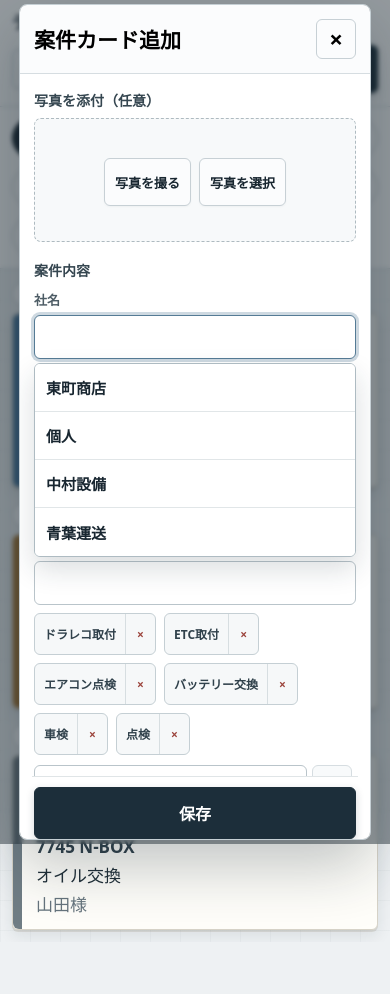
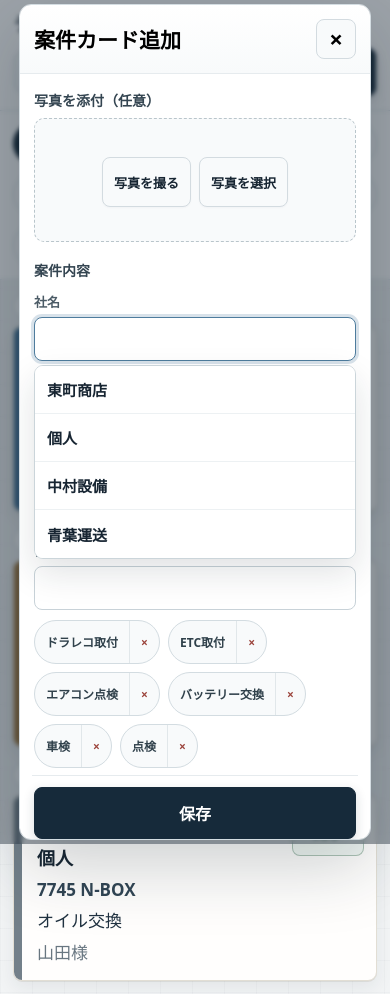
Before and after one commit to terada-gif/genba-board, a plain HTML site: page index.html in a window 390 px wide. Both pictures are taken after a click on the button "＋ 案件追加". Before the commit the page ends 942 px from the top, so only its background shows below. Drawn offline with Linux system fonts and the light colour scheme.

Commit message:
Refine premium whiteboard UI

```diff
--- a/styles.css
+++ b/styles.css
@@ -1,21 +1,21 @@
 :root {
   color-scheme: light;
-  --bg: #eef1f3;
-  --board: #f9fbfb;
-  --ink: #182630;
-  --navy: #1c2e3a;
-  --navy-hover: #263e4d;
-  --muted: #66747d;
-  --line: #d6dde1;
-  --strong-line: #b8c3c9;
-  --shadow: 0 8px 24px rgba(25, 43, 54, 0.09);
-  --card: #fffefa;
-  --blue: #47769d;
-  --green: #47775e;
-  --amber: #a77532;
-  --red: #a74e47;
-  --gray: #707d85;
-  --focus: rgba(50, 96, 130, 0.24);
+  --bg: #f2f4f5;
+  --board: #fbfcfc;
+  --ink: #172532;
+  --navy: #162a3a;
+  --navy-hover: #21384b;
+  --muted: #687680;
+  --line: #dce2e5;
+  --strong-line: #c4ced4;
+  --shadow: 0 10px 26px rgba(23, 37, 50, 0.06);
+  --card: #fffefd;
+  --blue: #3f7197;
+  --green: #4f7c62;
+  --amber: #a2783e;
+  --red: #aa4d48;
+  --gray: #73808a;
+  --focus: rgba(63, 113, 151, 0.2);
 }
 
 * {
@@ -26,10 +26,10 @@ body {
   margin: 0;
   min-width: 320px;
   background:
-    linear-gradient(90deg, rgba(28, 46, 58, 0.028) 1px, transparent 1px),
-    linear-gradient(rgba(28, 46, 58, 0.028) 1px, transparent 1px),
+    linear-gradient(90deg, rgba(22, 42, 58, 0.024) 1px, transparent 1px),
+    linear-gradient(rgba(22, 42, 58, 0.024) 1px, transparent 1px),
     var(--bg);
-  background-size: 30px 30px;
+  background-size: 32px 32px;
   color: var(--ink);
   font-family:
     "Yu Gothic", "YuGothic", "Hiragino Kaku Gothic ProN", Meiryo, system-ui,
@@ -46,13 +46,13 @@ select {
   display: flex;
   align-items: center;
   justify-content: space-between;
-  gap: 16px;
-  min-height: 78px;
-  padding: 14px 22px;
+  gap: 20px;
+  min-height: 82px;
+  padding: 16px 28px;
   border-bottom: 1px solid var(--line);
-  background: rgba(255, 255, 255, 0.96);
+  background: rgba(255, 255, 255, 0.94);
   backdrop-filter: blur(12px);
-  box-shadow: 0 3px 14px rgba(25, 43, 54, 0.05);
+  box-shadow: 0 1px 10px rgba(23, 37, 50, 0.04);
   position: sticky;
   top: 0;
   z-index: 10;
@@ -60,21 +60,22 @@ select {
 
 .topbar h1 {
   margin: 0;
-  font-size: 28px;
+  font-size: 27px;
   line-height: 1.2;
   letter-spacing: 0;
+  font-weight: 850;
 }
 
 .topbar p {
   margin: 4px 0 0;
-  color: var(--muted);
+  color: #66737d;
   font-size: 13px;
 }
 
 .topbar-actions {
   display: flex;
   align-items: center;
-  gap: 10px;
+  gap: 9px;
   flex-wrap: wrap;
   justify-content: flex-end;
 }
@@ -89,7 +90,7 @@ select {
 
 .topbar-add-actions {
   padding-left: 10px;
-  border-left: 1px solid var(--line);
+  border-left: 1px solid #e2e7ea;
 }
 
 .primary-button,
@@ -98,42 +99,43 @@ select {
 .icon-button {
   min-height: 40px;
   border: 1px solid transparent;
-  border-radius: 6px;
+  border-radius: 8px;
   padding: 0 14px;
   cursor: pointer;
-  font-weight: 750;
+  font-weight: 760;
   transition:
     transform 0.12s ease,
     box-shadow 0.12s ease,
     background-color 0.12s ease,
-    border-color 0.12s ease;
+    border-color 0.12s ease,
+    color 0.12s ease;
 }
 
 .primary-button {
   background: var(--navy);
   color: #fff;
   border-color: var(--navy);
-  box-shadow: 0 3px 9px rgba(28, 46, 58, 0.18);
+  box-shadow: 0 4px 12px rgba(22, 42, 58, 0.16);
 }
 
 .secondary-button {
-  background: #fbfcfd;
+  background: #f8fafb;
   color: var(--ink);
-  border-color: #c7d0d5;
-  box-shadow: 0 1px 2px rgba(25, 43, 54, 0.04);
+  border-color: #d3dbe0;
+  box-shadow: 0 1px 2px rgba(23, 37, 50, 0.03);
 }
 
 .danger-button {
-  background: #fffafa;
+  background: #fff8f7;
   color: var(--red);
-  border-color: rgba(167, 78, 71, 0.36);
+  border-color: rgba(170, 77, 72, 0.32);
 }
 
 .icon-button {
   width: 40px;
   padding: 0;
-  background: #fbfcfd;
-  border-color: #c7d0d5;
+  background: #f8fafb;
+  border-color: #d3dbe0;
   font-size: 24px;
   line-height: 1;
 }
@@ -141,20 +143,20 @@ select {
 .primary-button:hover {
   background: var(--navy-hover);
   border-color: var(--navy-hover);
-  box-shadow: 0 5px 14px rgba(28, 46, 58, 0.22);
+  box-shadow: 0 7px 16px rgba(22, 42, 58, 0.2);
   transform: translateY(-1px);
 }
 
 .secondary-button:hover,
 .icon-button:hover {
-  border-color: #9facb4;
-  background: #f2f5f6;
+  border-color: #bac6cc;
+  background: #eef2f4;
   transform: translateY(-1px);
 }
 
 .danger-button:hover {
-  border-color: rgba(167, 78, 71, 0.6);
-  background: #fff4f3;
+  border-color: rgba(170, 77, 72, 0.58);
+  background: #fff0ef;
   transform: translateY(-1px);
 }
 
@@ -178,21 +180,21 @@ button:disabled {
 
 .board-shell {
   overflow: hidden;
-  padding: 16px 18px 18px;
+  padding: 20px 22px 22px;
 }
 
 .complete-drop-zone {
-  min-height: 56px;
+  min-height: 54px;
   display: flex;
   align-items: center;
   justify-content: center;
   gap: 10px;
-  margin-bottom: 12px;
-  border: 1px dashed #91aa9a;
-  border-radius: 7px;
-  background: rgba(249, 252, 250, 0.9);
+  margin-bottom: 14px;
+  border: 1px dashed #a9bbb0;
+  border-radius: 10px;
+  background: rgba(255, 255, 255, 0.78);
   color: #355f49;
-  font-size: 18px;
+  font-size: 17px;
   font-weight: 900;
 }
 
@@ -212,7 +214,7 @@ button:disabled {
   display: grid;
   grid-template-columns: repeat(var(--desktop-columns, 4), minmax(0, 1fr));
   grid-template-rows: repeat(var(--desktop-rows, 1), minmax(0, 1fr));
-  gap: 14px;
+  gap: 16px;
   min-width: 0;
   min-height: calc(100vh - 178px);
   align-items: stretch;
@@ -222,8 +224,8 @@ button:disabled {
   display: flex;
   flex-direction: column;
   min-height: 0;
-  border: 1px solid #bdc7cc;
-  border-radius: 7px;
+  border: 1px solid #d8e0e4;
+  border-radius: 10px;
   background: var(--board);
   box-shadow: var(--shadow);
   overflow: hidden;
@@ -234,9 +236,9 @@ button:disabled {
   align-items: center;
   justify-content: space-between;
   gap: 10px;
-  padding: 13px 15px;
-  border-bottom: 1px solid var(--line);
-  background: #fdfefe;
+  padding: 14px 16px;
+  border-bottom: 1px solid #e5eaed;
+  background: linear-gradient(180deg, #ffffff 0%, #f7f9fa 100%);
 }
 
 .column-head h2 {
@@ -244,17 +246,20 @@ button:disabled {
   font-size: 21px;
   font-weight: 900;
   letter-spacing: 0;
+  line-height: 1.2;
 }
 
 .count-badge {
-  min-width: 43px;
-  height: 32px;
+  min-width: 44px;
+  height: 31px;
   display: inline-grid;
   place-items: center;
   border-radius: 999px;
-  background: var(--navy);
-  color: #fff;
-  font-size: 17px;
+  background: #eef3f6;
+  border: 1px solid #d6e0e5;
+  color: var(--navy);
+  box-shadow: inset 0 1px 0 rgba(255, 255, 255, 0.82);
+  font-size: 16px;
   font-weight: 900;
 }
 
@@ -262,23 +267,23 @@ button:disabled {
   display: flex;
   flex: 1;
   flex-direction: column;
-  gap: 11px;
+  gap: 12px;
   min-height: 0;
   overflow-y: auto;
-  padding: 12px;
+  padding: 13px;
 }
 
 .work-card {
   position: relative;
   display: grid;
-  grid-template-columns: 9px 1fr;
-  min-height: 142px;
-  border: 1px solid #d7d3c8;
-  border-radius: 6px;
+  grid-template-columns: 8px 1fr;
+  min-height: 148px;
+  border: 1px solid #e2ded4;
+  border-radius: 9px;
   background: var(--card);
   box-shadow:
-    0 2px 0 rgba(117, 106, 80, 0.16),
-    0 6px 15px rgba(25, 43, 54, 0.09);
+    0 1px 0 rgba(117, 106, 80, 0.12),
+    0 7px 18px rgba(23, 37, 50, 0.07);
   cursor: grab;
   text-align: left;
   touch-action: pan-x;
@@ -286,10 +291,10 @@ button:disabled {
 }
 
 .work-card:hover {
-  border-color: #c2bbaa;
+  border-color: #d2cab9;
   box-shadow:
-    0 2px 0 rgba(117, 106, 80, 0.18),
-    0 9px 20px rgba(25, 43, 54, 0.12);
+    0 1px 0 rgba(117, 106, 80, 0.14),
+    0 10px 22px rgba(23, 37, 50, 0.1);
 }
 
 .work-card.is-done {
@@ -305,7 +310,7 @@ button:disabled {
   width: 100%;
   min-height: 100%;
   border: 0;
-  border-radius: 0 7px 7px 0;
+  border-radius: 0 9px 9px 0;
   padding: 0;
   background: transparent;
   color: inherit;
@@ -314,7 +319,7 @@ button:disabled {
 }
 
 .status-rail {
-  border-radius: 6px 0 0 6px;
+  border-radius: 9px 0 0 9px;
   background: var(--gray);
 }
 
@@ -336,8 +341,8 @@ button:disabled {
 
 .card-body {
   display: grid;
-  gap: 8px;
-  padding: 13px 14px 14px;
+  gap: 9px;
+  padding: 14px 15px 15px;
 }
 
 .card-meta-row {
@@ -348,7 +353,7 @@ button:disabled {
 }
 
 .image-indicator {
-  color: #536068;
+  color: #58666f;
   font-size: 12px;
   font-weight: 800;
   white-space: nowrap;
@@ -358,7 +363,7 @@ button:disabled {
   overflow: hidden;
   text-overflow: ellipsis;
   white-space: nowrap;
-  line-height: 1.25;
+  line-height: 1.34;
 }
 
 .company-line {
@@ -367,13 +372,13 @@ button:disabled {
 }
 
 .vehicle-line {
-  color: #31414b;
+  color: #314554;
   font-size: 17px;
   font-weight: 700;
 }
 
 .work-line {
-  color: #202f38;
+  color: #203241;
   font-size: 17px;
 }
 
@@ -384,12 +389,37 @@ button:disabled {
 
 .status-chip {
   justify-self: start;
-  min-height: 28px;
+  min-height: 27px;
   padding: 3px 10px;
   border-radius: 999px;
-  color: #fff;
   font-size: 12px;
   font-weight: 900;
+  line-height: 1.2;
+  border: 1px solid transparent;
+}
+
+.status-chip.status-not-started {
+  border-color: #d7dee2;
+  background: #f0f3f5;
+  color: #52606a;
+}
+
+.status-chip.status-working {
+  border-color: #cadde9;
+  background: #eaf3f8;
+  color: #2d6388;
+}
+
+.status-chip.status-waiting {
+  border-color: #eadcc7;
+  background: #f7efe4;
+  color: #806036;
+}
+
+.status-chip.status-done {
+  border-color: #d3e2d7;
+  background: #edf6ef;
+  color: #426e52;
 }
 
 .dragging {
@@ -404,8 +434,8 @@ button:disabled {
 
 .drop-placeholder {
   min-height: 128px;
-  border: 2px dashed #777;
-  border-radius: 4px;
+  border: 2px dashed #aab5bb;
+  border-radius: 9px;
   background: rgba(255, 255, 255, 0.45);
 }
 
@@ -418,27 +448,27 @@ button:disabled {
   width: min(680px, calc(100vw - 28px));
   max-height: calc(100vh - 24px);
   overflow-y: auto;
-  border: 1px solid #c5cfd4;
-  border-radius: 8px;
+  border: 1px solid #d4dde2;
+  border-radius: 12px;
   padding: 0;
   background: #fff;
-  box-shadow: 0 24px 64px rgba(19, 35, 45, 0.28);
+  box-shadow: 0 24px 70px rgba(19, 35, 45, 0.22);
 }
 
 .members-dialog,
 .history-dialog {
   width: min(820px, calc(100vw - 28px));
-  border: 1px solid #c5cfd4;
-  border-radius: 8px;
+  border: 1px solid #d4dde2;
+  border-radius: 12px;
   padding: 0;
   background: #fff;
-  box-shadow: 0 24px 64px rgba(19, 35, 45, 0.28);
+  box-shadow: 0 24px 70px rgba(19, 35, 45, 0.22);
 }
 
 .members-dialog::backdrop,
 .history-dialog::backdrop,
 .image-lightbox::backdrop {
-  background: rgba(24, 38, 47, 0.46);
+  background: rgba(23, 37, 50, 0.42);
   backdrop-filter: blur(2px);
 }
 
@@ -448,7 +478,7 @@ button:disabled {
 }
 
 .card-dialog::backdrop {
-  background: rgba(24, 38, 47, 0.46);
+  background: rgba(23, 37, 50, 0.42);
   backdrop-filter: blur(2px);
 }
 
@@ -463,8 +493,9 @@ button:disabled {
 .section-label {
   display: block;
   margin-bottom: 8px;
-  color: #354650;
+  color: #344551;
   font-size: 14px;
+  font-weight: 850;
 }
 
 .form-section-label {
@@ -475,9 +506,9 @@ button:disabled {
   min-height: 124px;
   display: grid;
   place-items: center;
-  border: 1px dashed #aebac0;
-  border-radius: 7px;
-  background: #f7f9fa;
+  border: 1px dashed #b9c5cb;
+  border-radius: 10px;
+  background: #f8fafb;
   transition:
     border-color 0.15s ease,
     background-color 0.15s ease;
@@ -485,7 +516,7 @@ button:disabled {
 
 .image-drop-zone.is-dragging {
   border-color: var(--blue);
-  background: #eef4f7;
+  background: #eef5f8;
 }
 
 .image-empty-state {
@@ -545,10 +576,10 @@ button:disabled {
   width: 138px;
   height: 104px;
   overflow: hidden;
-  border: 1px solid #c5cfd4;
-  border-radius: 6px;
+  border: 1px solid #d4dde2;
+  border-radius: 9px;
   padding: 0;
-  background: #edf0f2;
+  background: #eef2f4;
   cursor: zoom-in;
 }
 
@@ -570,7 +601,7 @@ button:disabled {
   width: min(920px, calc(100vw - 24px));
   height: min(760px, calc(100vh - 24px));
   border: 0;
-  border-radius: 7px;
+  border-radius: 12px;
   padding: 44px 12px 12px;
   background: #14232c;
   box-shadow: 0 24px 60px rgba(20, 24, 26, 0.4);
@@ -599,9 +630,9 @@ button:disabled {
 
 .dialog-head {
   margin: -18px -18px 0;
-  border-bottom: 1px solid var(--line);
-  padding: 15px 18px;
-  background: #fbfcfd;
+  border-bottom: 1px solid #e6ebee;
+  padding: 16px 18px;
+  background: linear-gradient(180deg, #ffffff 0%, #f8fafb 100%);
 }
 
 .dialog-actions {
@@ -612,14 +643,15 @@ button:disabled {
   margin: 0;
   font-size: 21px;
   letter-spacing: 0;
+  font-weight: 850;
 }
 
 .form-grid {
   display: grid;
   grid-auto-flow: row dense;
   grid-template-columns: repeat(2, minmax(0, 1fr));
-  gap: 13px 12px;
-  margin: 10px 0 18px;
+  gap: 14px 13px;
+  margin: 12px 0 20px;
 }
 
 .form-field {
@@ -627,9 +659,9 @@ button:disabled {
   align-content: start;
   gap: 6px;
   min-width: 0;
-  color: #465057;
+  color: #44545f;
   font-size: 13px;
-  font-weight: 700;
+  font-weight: 760;
 }
 
 .work-form-field {
@@ -649,10 +681,10 @@ button:disabled {
   z-index: 30;
   display: grid;
   overflow: hidden;
-  border: 1px solid #aebbc2;
-  border-radius: 6px;
+  border: 1px solid #cbd5da;
+  border-radius: 9px;
   background: #fff;
-  box-shadow: 0 12px 28px rgba(25, 43, 54, 0.16);
+  box-shadow: 0 14px 34px rgba(23, 37, 50, 0.13);
 }
 
 .suggestion-list[hidden] {
@@ -663,13 +695,13 @@ button:disabled {
   min-height: 42px;
   overflow: hidden;
   border: 0;
-  border-bottom: 1px solid #e1e6e8;
-  padding: 8px 11px;
+  border-bottom: 1px solid #edf1f3;
+  padding: 9px 12px;
   background: #fff;
   color: var(--ink);
   cursor: pointer;
   font-size: 14px;
-  font-weight: 700;
+  font-weight: 760;
   text-align: left;
   text-overflow: ellipsis;
   white-space: nowrap;
@@ -681,7 +713,7 @@ button:disabled {
 
 .suggestion-option:hover,
 .suggestion-option.is-active {
-  background: #edf2f4;
+  background: #f0f5f7;
   color: var(--navy);
   transform: none;
 }
@@ -690,23 +722,23 @@ button:disabled {
   display: flex;
   align-items: flex-start;
   justify-content: space-between;
-  gap: 10px;
-  margin-top: 2px;
+  gap: 11px;
+  margin-top: 4px;
 }
 
 .work-template-list {
   display: flex;
   flex: 1;
   flex-wrap: wrap;
-  gap: 6px;
+  gap: 7px;
 }
 
 .work-template-item {
   display: inline-flex;
   overflow: hidden;
-  border: 1px solid #c5cfd4;
-  border-radius: 6px;
-  background: #f6f8f9;
+  border: 1px solid #d3dce1;
+  border-radius: 999px;
+  background: #f8fafb;
 }
 
 .work-template-button,
@@ -720,20 +752,20 @@ button:disabled {
 }
 
 .work-template-button {
-  padding: 0 9px;
+  padding: 0 11px;
   color: #30414b;
 }
 
 .delete-template-button {
   width: 30px;
-  border-left: 1px solid #d7dee1;
+  border-left: 1px solid #e1e7ea;
   padding: 0;
   color: #9b433b;
 }
 
 .work-template-button:hover,
 .delete-template-button:hover {
-  background: #e8edef;
+  background: #eef3f5;
   transform: none;
 }
 
@@ -777,10 +809,11 @@ button:disabled {
   grid-template-columns: 1fr auto;
   gap: 12px;
   align-items: center;
-  border: 1px solid var(--line);
-  border-radius: 6px;
-  padding: 11px 12px;
+  border: 1px solid #e0e6e9;
+  border-radius: 10px;
+  padding: 12px 13px;
   background: #fff;
+  box-shadow: 0 1px 2px rgba(23, 37, 50, 0.03);
 }
 
 .history-card-text {
@@ -821,10 +854,11 @@ button:disabled {
   grid-template-columns: auto minmax(130px, 1fr) auto 40px 40px auto;
   align-items: center;
   gap: 8px;
-  border: 1px solid var(--line);
-  border-radius: 6px;
-  padding: 8px;
+  border: 1px solid #e0e6e9;
+  border-radius: 10px;
+  padding: 9px;
   background: #fff;
+  box-shadow: 0 1px 2px rgba(23, 37, 50, 0.03);
 }
 
 .member-visible {
@@ -849,8 +883,8 @@ button:disabled {
 .icon-mini-button {
   width: 40px;
   min-height: 38px;
-  border: 1px solid var(--line);
-  border-radius: 6px;
+  border: 1px solid #d3dce1;
+  border-radius: 8px;
   background: #f8fafb;
   color: var(--ink);
   cursor: pointer;
@@ -872,7 +906,7 @@ button:disabled {
 label {
   display: grid;
   gap: 6px;
-  color: #4d5c65;
+  color: #4b5b66;
   font-size: 13px;
   font-weight: 750;
 }
@@ -881,9 +915,9 @@ input,
 select {
   width: 100%;
   min-height: 44px;
-  border: 1px solid #b9c4ca;
-  border-radius: 6px;
-  padding: 8px 11px;
+  border: 1px solid #c8d2d8;
+  border-radius: 8px;
+  padding: 8px 12px;
   background: #fff;
   color: var(--ink);
   transition:
@@ -894,12 +928,12 @@ select {
 
 input:hover,
 select:hover {
-  border-color: #93a3ac;
+  border-color: #aab8c0;
 }
 
 input:focus,
 select:focus {
-  border-color: #557b95;
+  border-color: #4e7c9d;
   box-shadow: 0 0 0 3px var(--focus);
   outline: 0;
 }
@@ -917,15 +951,15 @@ input::placeholder {
 @media (max-width: 720px) {
   .topbar {
     min-height: 64px;
-    gap: 11px;
-    padding: 12px 12px 13px;
+    gap: 12px;
+    padding: 13px 14px 14px;
     align-items: stretch;
     flex-direction: column;
     position: static;
   }
 
   .topbar h1 {
-    font-size: 18px;
+    font-size: 19px;
   }
 
   .topbar p {
@@ -935,11 +969,11 @@ input::placeholder {
   .primary-button,
   .secondary-button,
   .danger-button {
-    padding: 0 10px;
+    padding: 0 11px;
   }
 
   .topbar-actions {
-    gap: 8px;
+    gap: 9px;
     display: grid;
     grid-template-columns: repeat(3, 1fr);
   }
@@ -987,7 +1021,7 @@ input::placeholder {
 
   .board-shell {
     overflow: visible;
-    padding: 12px;
+    padding: 13px;
   }
 
   .complete-drop-zone {
@@ -1003,10 +1037,10 @@ input::placeholder {
     top: 0;
     z-index: 8;
     display: grid;
-    grid-template-columns: repeat(auto-fit, minmax(76px, 1fr));
-    gap: 7px;
-    padding: 10px 12px 11px;
-    border-bottom: 1px solid var(--line);
+    grid-template-columns: repeat(auto-fit, minmax(78px, 1fr));
+    gap: 8px;
+    padding: 11px 13px 12px;
+    border-bottom: 1px solid #e4eaed;
     background: rgba(255, 255, 255, 0.96);
     backdrop-filter: blur(10px);
   }
@@ -1016,8 +1050,8 @@ input::placeholder {
     align-items: center;
     justify-content: center;
     gap: 8px;
-    min-height: 42px;
-    border: 1px solid #c4ced3;
+    min-height: 43px;
+    border: 1px solid #d2dbe0;
     border-radius: 999px;
     padding: 0 10px;
     background: #fff;
@@ -1026,8 +1060,8 @@ input::placeholder {
   }
 
   .mobile-tab.is-active {
-    border-color: var(--ink);
-    background: var(--ink);
+    border-color: var(--navy);
+    background: var(--navy);
     color: #fff;
   }
 
@@ -1037,7 +1071,7 @@ input::placeholder {
     display: inline-grid;
     place-items: center;
     border-radius: 999px;
-    background: #e6eaed;
+    background: #edf2f4;
     color: var(--ink);
     font-size: 12px;
     font-weight: 800;
@@ -1049,12 +1083,12 @@ input::placeholder {
 
   .mobile-list {
     display: grid;
-    gap: 14px;
+    gap: 15px;
   }
 
   .mobile-card-row {
     display: grid;
-    gap: 6px;
+    gap: 7px;
   }
 
   .mobile-assignee {
@@ -1062,7 +1096,7 @@ input::placeholder {
     min-height: 26px;
     display: inline-grid;
     place-items: center;
-    border: 1px solid #c4ced3;
+    border: 1px solid #d3dce1;
     border-radius: 999px;
     padding: 2px 10px;
     background: #fff;
@@ -1072,19 +1106,19 @@ input::placeholder {
   }
 
   .mobile-list .work-card {
-    grid-template-columns: 9px 1fr auto;
-    min-height: 148px;
+    grid-template-columns: 8px 1fr auto;
+    min-height: 152px;
     touch-action: pan-y;
   }
 
   .mobile-done-button {
     align-self: start;
     min-width: 72px;
-    min-height: 46px;
+    min-height: 48px;
     margin: 12px 12px 0 0;
-    border: 1px solid rgba(47, 125, 86, 0.5);
-    border-radius: 6px;
-    background: #f2f8f4;
+    border: 1px solid rgba(79, 124, 98, 0.42);
+    border-radius: 8px;
+    background: #f1f7f3;
     color: #355f49;
     cursor: pointer;
     font-size: 15px;
@@ -1093,9 +1127,9 @@ input::placeholder {
 
   .empty-state {
     margin: 0;
-    border: 2px dashed #c8d0d5;
-    border-radius: 8px;
-    padding: 28px 14px;
+    border: 1px dashed #cbd4d9;
+    border-radius: 10px;
+    padding: 30px 14px;
     background: rgba(255, 255, 255, 0.74);
     color: var(--muted);
     text-align: center;
@@ -1121,7 +1155,7 @@ input::placeholder {
 
   .image-input-actions .secondary-button {
     flex: 1;
-    min-height: 48px;
+    min-height: 50px;
   }
 
   .work-form-field {
@@ -1148,7 +1182,7 @@ input::placeholder {
 
   .work-template-button,
   .delete-template-button {
-    min-height: 40px;
+    min-height: 42px;
   }
 
   .work-template-add {
@@ -1171,9 +1205,10 @@ input::placeholder {
     bottom: -14px;
     z-index: 2;
     margin: 0 -2px;
-    border-top: 1px solid #e0e5e7;
-    padding: 10px 2px 14px;
-    background: #fff;
+    border-top: 1px solid #e6ebee;
+    padding: 11px 2px 14px;
+    background: rgba(255, 255, 255, 0.96);
+    backdrop-filter: blur(8px);
   }
 
   .card-dialog .dialog-actions button[type="submit"] {
```
